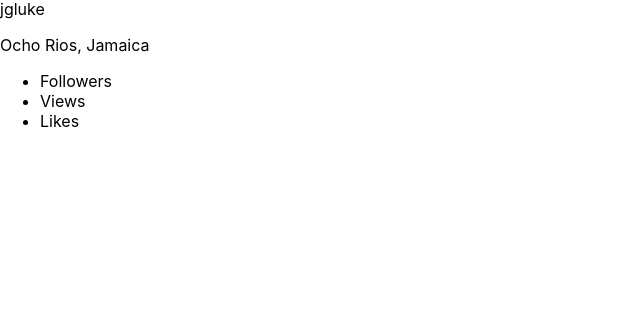
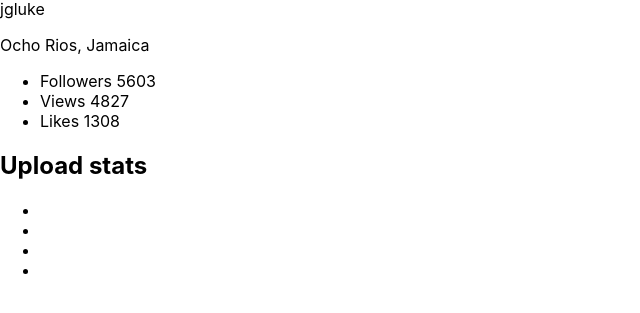
Before and after one commit to dutchakyuliia/goit-react-hw-01-components, a React (Create React App) app: page / in a window 1280 px wide. Shown: the part 357-670 px from the top of the page, without its empty margins (0-640 px from the left). Built offline with nearby package versions, Linux system fonts and the light colour scheme.

Commit message:
start task 2

```diff
--- a/src/components/App.jsx
+++ b/src/components/App.jsx
@@ -1,11 +1,11 @@
 import Profile from './Profile/Profile';
 import user from './Profile/user.json';
-import Stats from './Profile/Stats'
-
+import Stats from './Stats/Stats'
+import Statistics from './Statistics/Statistics';
+import data from './Statistics/data.json';
 export const App = () => {
   return (
     <div>
-
 <Profile
   username={user.username}
   tag={user.tag}
@@ -14,9 +14,15 @@ export const App = () => {
   stats={user.stats}
       />
  <Stats
-    followers={user.followers}
-     views={user.views}
-     likes= {user.likes }
+    followers={user.stats.followers}
+     views={user.stats.views}
+     likes= {user.stats.likes }
+      />
+
+      <Statistics
+        title
+        label = {data.label}
+        percentage ={data.percentage}
       />
     </div>
   );
--- a/src/components/Profile/Profile.jsx
+++ b/src/components/Profile/Profile.jsx
@@ -5,8 +5,7 @@ const Profile = (
         username,
         tag,
         location,
-        avatar,
-        stats
+        avatar
     }
 ) => (
 <div className="profile">
@@ -28,8 +27,7 @@ const Profile = (
         username: PropTypes.string,
         tag: PropTypes.string,
         location: PropTypes.string,
-        avatar: PropTypes.string,
-        stats: PropTypes.string,
+        avatar: PropTypes.string
     };
 
     export default Profile;
--- /dev/null
+++ b/src/components/Statistics/Statistics.jsx
@@ -0,0 +1,49 @@
+import PropTypes from 'prop-types';
+
+const Statistics = (
+    {
+        title,
+        label,
+        percentage
+    }
+) => (<section className="statistics">
+    <h2 className="title"> {title}Upload stats</h2>
+
+    <ul className="stat-list">
+        <li className="item">
+            <span className="label">{label }</span>
+            <span className="percentage">{ percentage}</span>
+        </li>
+        <li className="item">
+            <span className="label">{ label}</span>
+            <span className="percentage">{ percentage}</span>
+        </li>
+        <li className="item">
+            <span className="label">{ label}</span>
+            <span className="percentage">{ percentage}</span>
+        </li>
+        <li className="item">
+            <span className="label">{label }</span>
+            <span className="percentage">{ percentage}</span>
+        </li>
+    </ul>
+</section>);
+// const Statistics = ({ users }) => (
+//   <ul>
+//     {users.map(user => (
+
+//         <li className="item"key={user.id} >
+//             <span className="label">{label }</span>
+//             <span className="percentage">{ percentage}</span>
+//         </li>
+//     ))}
+//   </ul>
+// );
+
+Statistics.propTypes = {
+        title: PropTypes.string,
+        label: PropTypes.string,
+        percentage: PropTypes.number
+    };
+
+export default Statistics;
--- /dev/null
+++ b/src/components/Statistics/data.json
@@ -0,0 +1,7 @@
+[
+  { "id": "id-1", "label": ".docx", "percentage": 22 },
+  { "id": "id-2", "label": ".pdf", "percentage": 4 },
+  { "id": "id-3", "label": ".mp3", "percentage": 17 },
+  { "id": "id-4", "label": ".psd", "percentage": 47 },
+  { "id": "id-5", "label": ".pdf", "percentage": 10 }
+]
--- a/src/components/Profile/Stats.jsx
+++ b/src/components/Stats/Stats.jsx
@@ -10,15 +10,15 @@ const Stats = (
 <ul className="stats">
     <li>
       <span className="label">Followers</span>
-            <span className="quantity">{followers }</span>
+            <span className="quantity"> {followers }</span>
     </li>
     <li>
       <span className="label">Views</span>
-            <span className="quantity">{views}</span>
+            <span className="quantity"> {views}</span>
     </li>
     <li>
       <span className="label">Likes</span>
-      <span className="quantity">{ likes}</span>
+      <span className="quantity"> { likes}</span>
     </li>
     </ul>)
 
```
